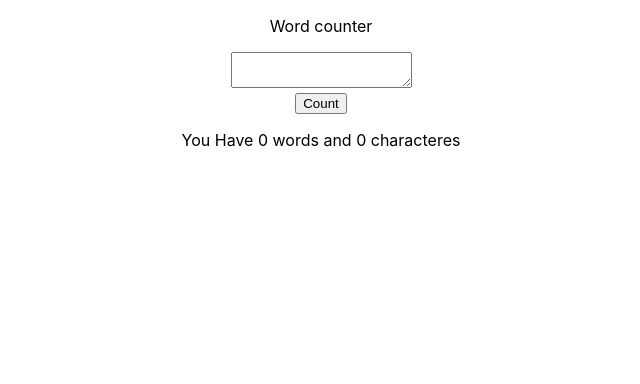
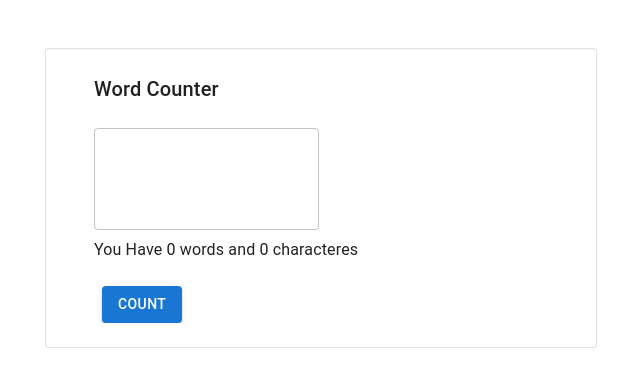
Before and after one commit to horstmannmat/word-counter, a React (Create React App) app: page / in a window 1280 px wide. Shown: the top 384 px of the page, without its empty margins (319-959 px from the left). Built offline with nearby package versions, Linux system fonts and the light colour scheme.

Commit message:
Add MUI
Signed-off-by: Matheus Horstmann <horstmannmat@hotmail.com>

```diff
--- a/package.json
+++ b/package.json
@@ -3,6 +3,9 @@
   "version": "0.1.0",
   "private": true,
   "dependencies": {
+    "@emotion/react": "^11.9.3",
+    "@emotion/styled": "^11.9.3",
+    "@mui/material": "^5.8.7",
     "@testing-library/jest-dom": "^5.14.1",
     "@testing-library/react": "^13.0.0",
     "@testing-library/user-event": "^13.2.1",
--- a/src/App.tsx
+++ b/src/App.tsx
@@ -1,13 +1,17 @@
-import React, {useState} from 'react';
-import './App.css';
-
-
-
+import React, { useState } from 'react';
+import Grid from '@mui/material/Grid';
+import Typography from '@mui/material/Typography';
+import TextField from '@mui/material/TextField';
+import Box from '@mui/material/Box';
+import Container from '@mui/material/Container';
+import Paper from '@mui/material/Paper';
+import Button from '@mui/material/Button';
+import { createTheme, ThemeProvider } from '@mui/material/styles';
 
 function App() {
-  const [wordCounter,setWordCounter] = useState<number>(0);
-  const [charCounter,setCharCounter] = useState<number>(0);
-  const [textMessage,setTextMessage] = useState<string>("");
+  const [wordCounter, setWordCounter] = useState<number>(0);
+  const [charCounter, setCharCounter] = useState<number>(0);
+  const [textMessage, setTextMessage] = useState<string>("");
   const CountText = () => {
 
     //Since Javascript does not accept unicode regex this is all the words in unicode
@@ -27,21 +31,54 @@
     CountText();
     setTextMessage(e.target.value);
   }
+  const theme = createTheme();
+
   return (
-    <div className="App">
-      <header>
-        <p>
-         Word counter
-        </p>
-      </header>
-      <body>
-        <form>
-          <textarea onChange={ChangeText} value={textMessage} />
-        </form>
-        <button onClick={CountAndClean}>Count</button>
-        <p>You Have {wordCounter} words and {charCounter} characteres</p>
-      </body>
-    </div>
+    <ThemeProvider theme={theme}>
+      <Container component="main" maxWidth="sm" sx={{ mb: 4 }}>
+        <Paper variant="outlined" sx={{ my: { xs: 3, md: 6 }, p: { xs: 2, md: 3 } }}>
+
+          <Box sx={{ flexGrow: 1, overflow: 'hidden', px: 3 }}>
+            <Grid container wrap="nowrap" spacing={2}>
+              <Grid item xs zeroMinWidth>
+                <Typography variant="h6" gutterBottom> Word Counter </Typography>
+              </Grid>
+            </Grid>
+
+            <Grid container wrap="nowrap" spacing={2}>
+              <Grid item xs>
+                <TextField
+                  id="outlined-multiline-static"
+                  multiline
+                  rows="3"
+                  margin="normal"
+                  variant="outlined"
+                  onChange={ChangeText}
+                  value={textMessage}
+                />
+              </Grid>
+
+            </Grid>
+            <Grid container wrap="nowrap" spacing={2}>
+              <Grid item xs>
+                <Typography>You Have {wordCounter} words and {charCounter} characteres</Typography>
+              </Grid>
+            </Grid>
+            <Grid container wrap="nowrap" spacing={2}>
+              <Grid item xs>
+                <Button
+                  variant="contained"
+                  onClick={CountAndClean}
+                  sx={{ mt: 3, ml: 1 }}
+                >
+                  Count
+                </Button>
+              </Grid>
+            </Grid>
+          </Box>
+        </Paper>
+      </Container>
+    </ThemeProvider>
   );
 }
 
```
Also changed, not shown: 1 other file (tests, documents, lock files or other folders).
